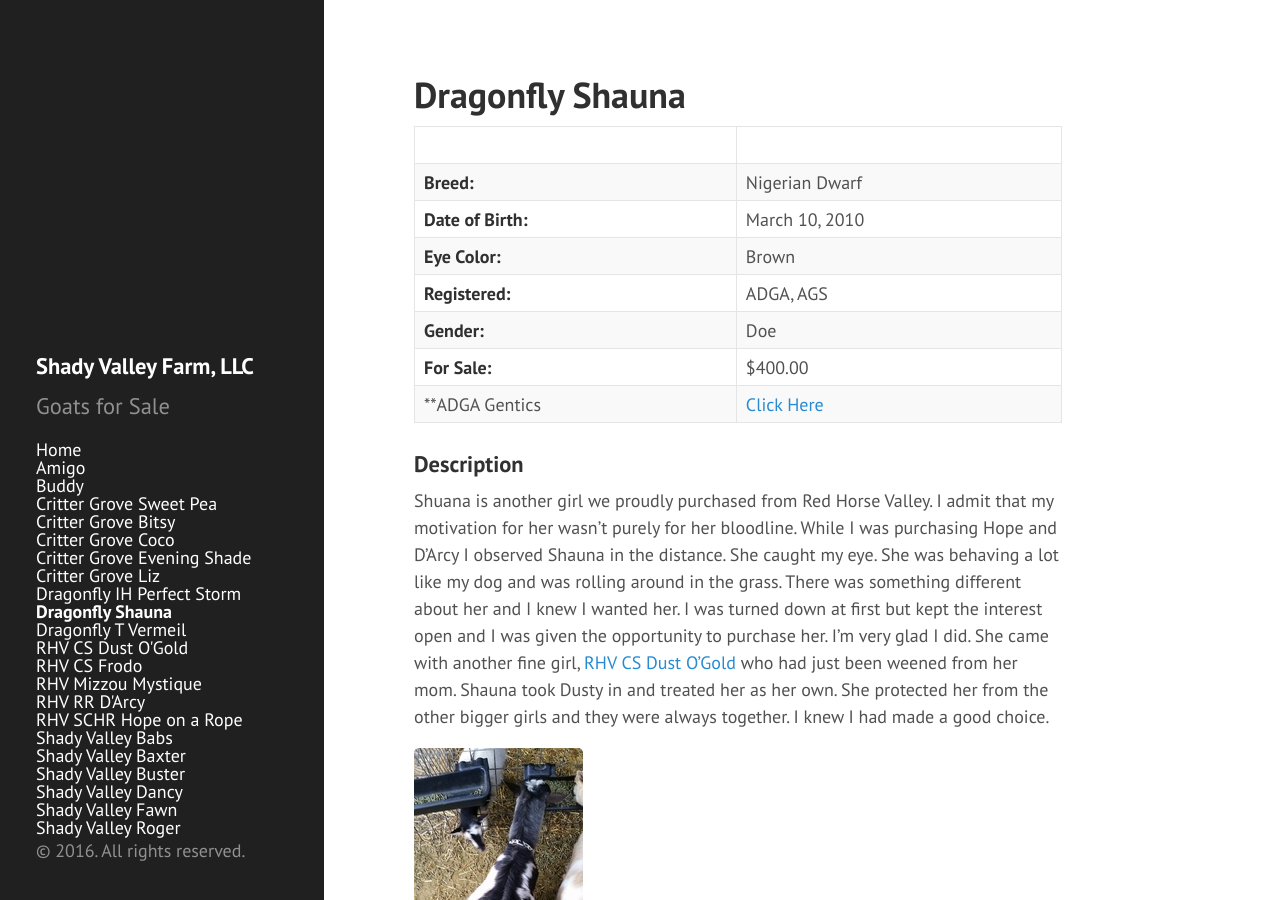
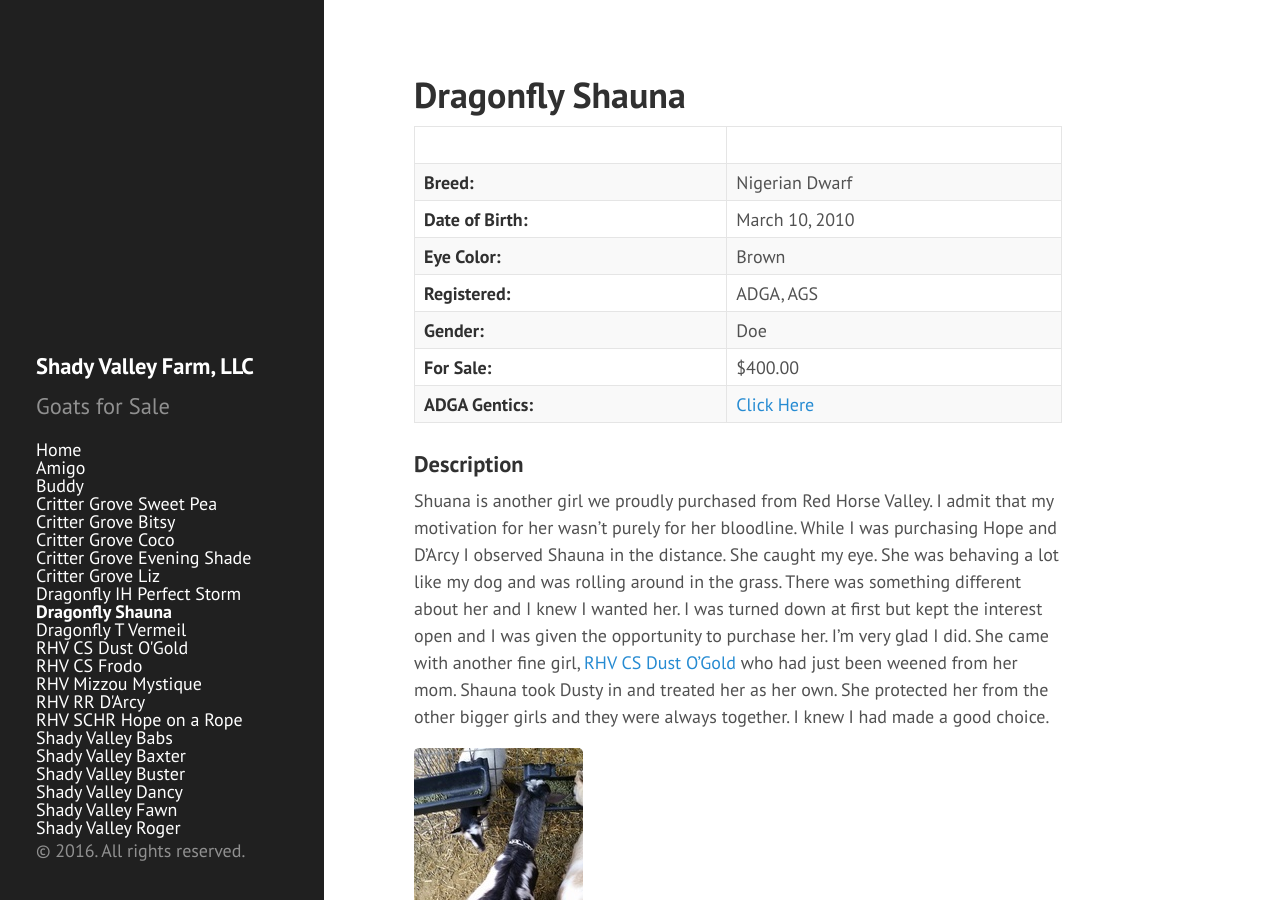
Before and after one commit to shadyvalleyfarm/shadyvalleyfarm.github.io, a Jekyll site: the page built from goats/Dragonfly_Shauna.md, in a window 1280 px wide and 900 px high. Built offline with Jekyll 4.4.1, drawn with Linux system fonts in a browser that asks for light colours; Markdown is read by kramdown in place of the engine named in the settings.

Commit message:
Fix typo

```diff
--- a/goats/Dragonfly_Shauna.md
+++ b/goats/Dragonfly_Shauna.md
@@ -14,7 +14,7 @@ tag: Dragonfly_Shauna
 |**Registered:**|ADGA, AGS
 |**Gender:**|Doe
 |**For Sale:**|$400.00
-|**ADGA Gentics|[Click Here](http://www.adgagenetics.org/GoatDetail.aspx?RegNumber=D001540007)
+|**ADGA Gentics:**|[Click Here](http://www.adgagenetics.org/GoatDetail.aspx?RegNumber=D001540007)
 
 ### Description
 
```
